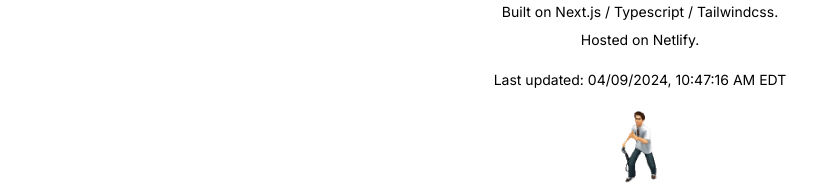
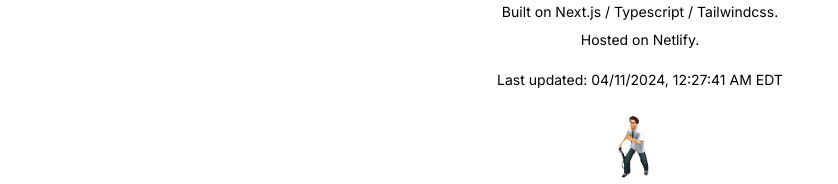
Before and after one commit to neo-teo/portfolio, a Next.js app: page / in a window 1280 px wide. Shown: the part 984-1168 px from the top of the page, without its empty margins (0-838 px from the left). Built offline with nearby package versions, Linux system fonts and the light colour scheme.

Commit message:
updated skatey

```diff
--- a/src/commitDate.ts
+++ b/src/commitDate.ts
@@ -1,2 +1,2 @@
 // This file is auto-generated on pre-commit hook
-export const commitDateTime = '04/09/2024, 10:47:16 AM EDT';
+export const commitDateTime = '04/11/2024, 12:27:41 AM EDT';
--- a/src/components/Footer.tsx
+++ b/src/components/Footer.tsx
@@ -2,7 +2,6 @@ import { commitDateTime } from "@/commitDate"
 import Image from "next/image"
 import * as React from "react"
 import me from "@/../public/me.png"
-import skater from "@/../public/skater.gif"
 
 export default function Footer() {
     return <div className="flex flex-col justify-center items-center pb-[40px] gap-5 text-sm">
@@ -30,6 +29,6 @@ export default function Footer() {
             Last updated: {commitDateTime}
         </div>
 
-        <img src={"/skater.gif"} className="w-24" alt="skater gif made on ps2nostalgia.win" />
+        <img src={"/skater.gif"} className="w-32 mr-[3.5rem]" alt="skater gif made on ps2nostalgia.win" />
     </div>
 }
```
Also changed, not shown: public/skater.gif, public/skater2.gif (added).
